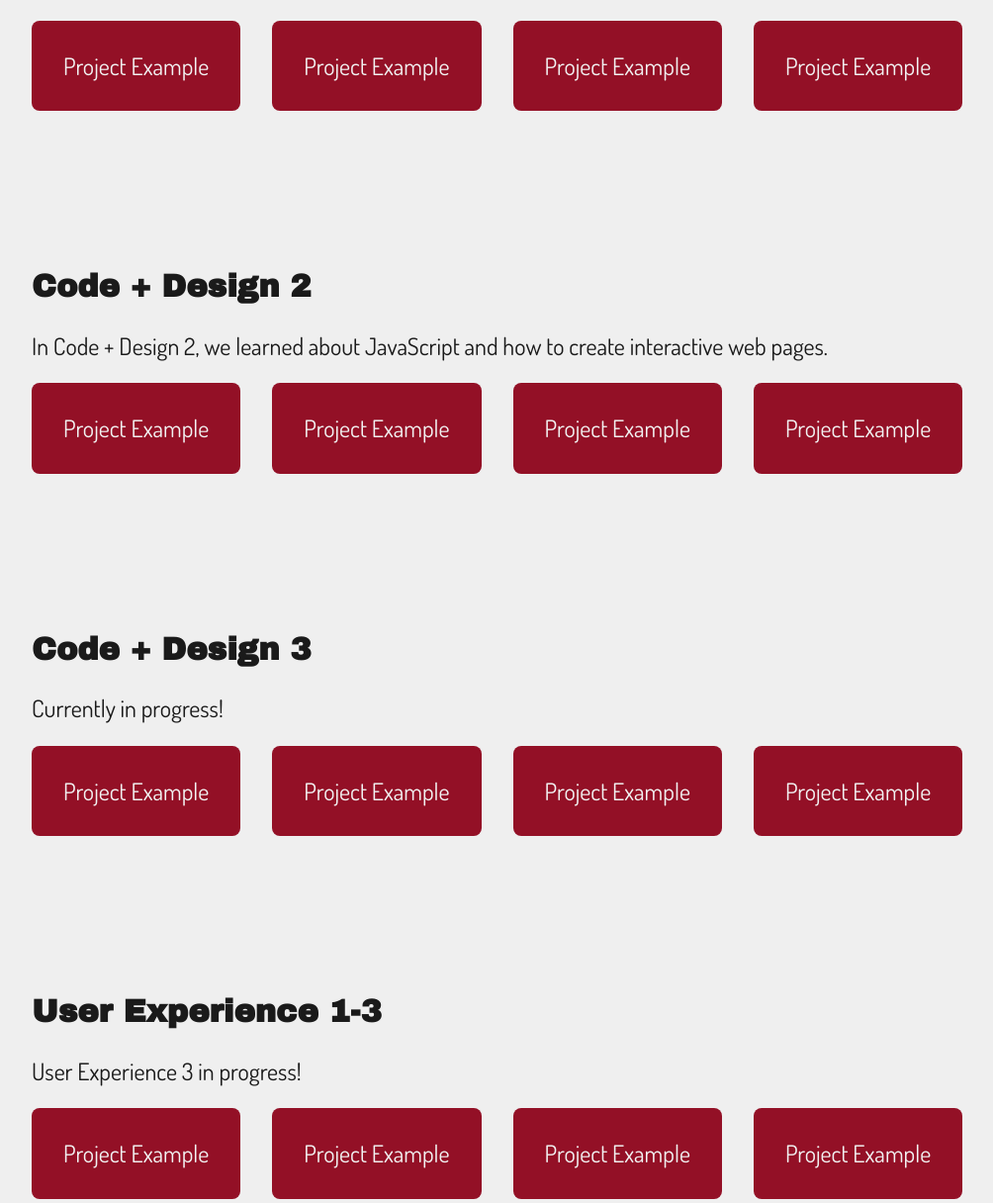
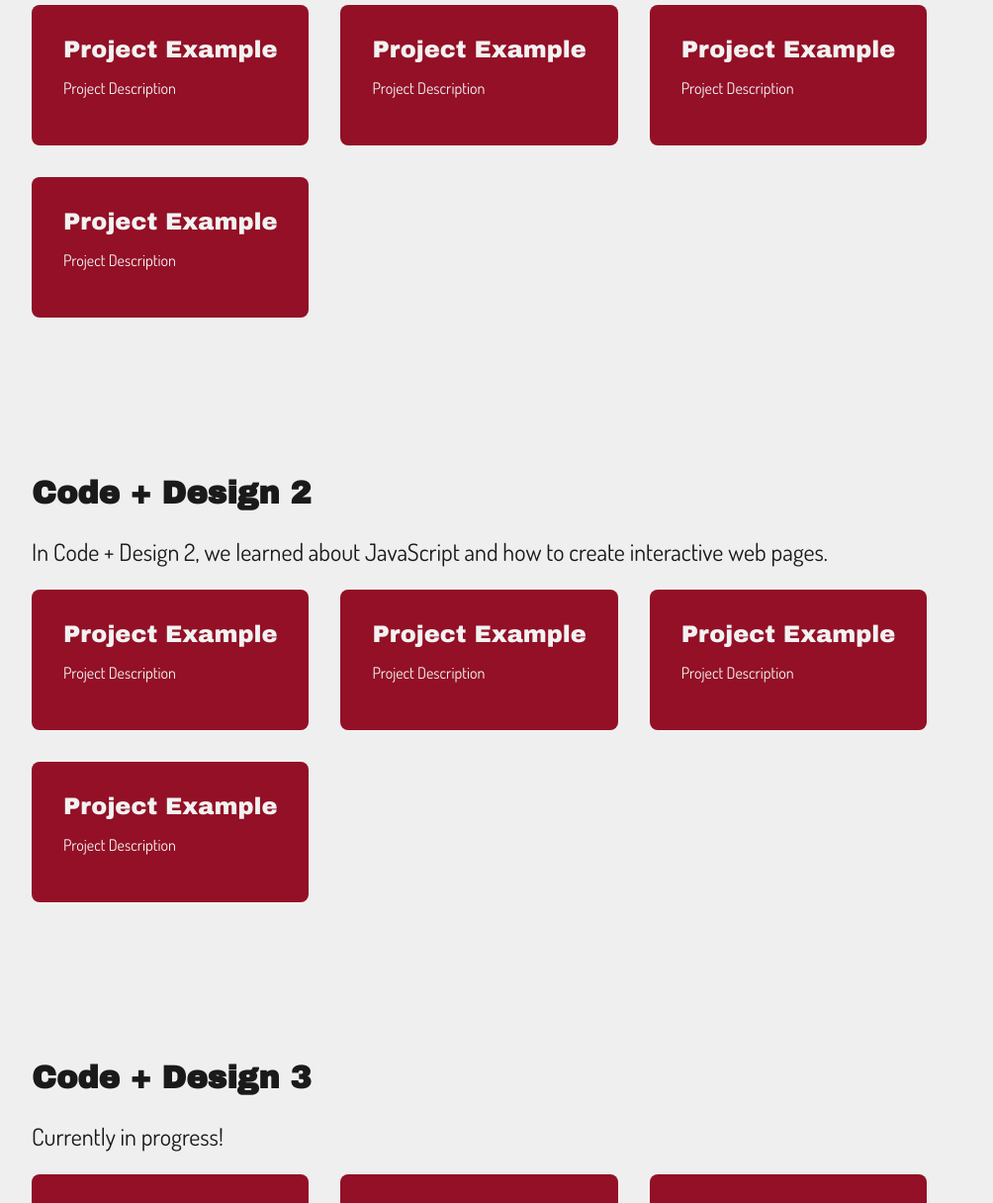
Before and after one commit to lumland03/lumland03.github.io, a website: page pages/ewu-projects.html in a window 1280 px wide. Shown: the part 631-1847 px from the top of the page at 99% size, without its empty margins (32-1036 px from the left). Drawn offline with Linux system fonts and the light colour scheme.

Commit message:
adjusted styles

```diff
--- a/css/styles-ewuProjects.css
+++ b/css/styles-ewuProjects.css
@@ -41,7 +41,7 @@
 header{
     background-color: var(--primary-color);
     margin: 0;
-    padding: var(--SpacingL);
+    padding: var(--SpacingM);
     color: var(--text-colorLight);
     position: sticky;
     top:0;
@@ -69,6 +69,24 @@
     font-size: var(--Sizes__L);
 }
 
+
+header button{
+    background-color: transparent;
+    border: 2px solid var(--text-colorLight);
+    color: var(--text-colorLight);
+    padding: var(--SpacingS) var(--SpacingM);
+    border-radius: var(--Sizes__S);
+    cursor: pointer;
+    font-family: var(--font-family-body);
+    font-size: var(--Sizes__L);
+}
+
+.dropdown-content button{
+    background-color: var(--primary-color);
+    border: none;
+    padding: var(--Sizes__M);
+}
+
 .dropdown{
     position: relative;
     font-family: var(--font-family-body);
@@ -76,17 +94,20 @@
 }
 
 .dropdown-content.active {
-display: block;
+    display: block;
+    position: absolute;
+    border: 2px solid var(--text-colorLight);
+    background-color: var(--primary-color);
+    border-radius: var(--Sizes__S);
+    top: 100%;
+    left: 0;
+    margin: var(--SpacingM) 0 0 0;
 }
 
 
 .dropdown-content{
-    /* display: none; */
-    position: absolute;
-    border-radius: var(--Sizes__S);
-    top: 100%;
-    left: 0;
-    margin: var(--SpacingM) 0 0 0;
+    display: none;
+
 
 }
 
@@ -130,17 +151,23 @@
 
 
 .projects{
-    font-family: var(--font-family-body);
-    font-size: var(--Sizes__L);
     background-color: var(--secondary-color);
     padding: var(--SpacingL);
     border-radius: var(--Sizes__S);
 
 }
 
+.projects p{
+    color: var(--text-colorLight);
+    font-family: var(--font-family-body);
+    font-size: var(--Sizes__M);
+}
+
 .projects a{
     color: var(--text-colorLight);
     text-decoration: none;
+    font-family: var(--font-family-head);
+    font-size: var(--Sizes__L);
 }
 
 footer{
--- a/pages/ewu-projects.html
+++ b/pages/ewu-projects.html
@@ -28,9 +28,9 @@
             <div class="dropdown">
                 <button class="theme-toggle">Theme</button>
             <div class="dropdown-content">
+                <button class="system">System</button>
                 <button class="light">Light</button>
                 <button class="dark">Dark</button>
-                <button class="system">System</button>
             </div>
             </div>
         </nav>
@@ -46,10 +46,10 @@
                 <h2>Code + Design 1</h2>
                 <p>In Code + Design 1, we learned the basics of HTML and CSS.</p>
                 <div class="pageContainer">
-                    <div class="projects"> <a href="">Project Example</a></div>
-                    <div class="projects"> <a href="">Project Example</a></div>
-                    <div class="projects"> <a href="">Project Example</a></div>
-                    <div class="projects"> <a href="">Project Example</a></div>
+                    <div class="projects"> <a href="">Project Example</a> <p>Project Description</p></div>
+                    <div class="projects"> <a href="">Project Example</a> <p>Project Description</p></div>
+                    <div class="projects"> <a href="">Project Example</a> <p>Project Description</p></div>
+                    <div class="projects"> <a href="">Project Example</a> <p>Project Description</p></div>
                 </div>
             </section>
 
@@ -57,10 +57,10 @@
                 <h2>Code + Design 2</h2>
                 <p>In Code + Design 2, we learned about JavaScript and how to create interactive web pages.</p>
                 <div class="pageContainer">
-                    <div class="projects"> <a href="">Project Example</a></div>
-                    <div class="projects"> <a href="">Project Example</a></div>
-                    <div class="projects"> <a href="">Project Example</a></div>
-                    <div class="projects"> <a href="">Project Example</a></div>
+                    <div class="projects"> <a href="">Project Example</a> <p>Project Description</p></div>
+                    <div class="projects"> <a href="">Project Example</a> <p>Project Description</p></div>
+                    <div class="projects"> <a href="">Project Example</a> <p>Project Description</p></div>
+                    <div class="projects"> <a href="">Project Example</a> <p>Project Description</p></div>
                 </div>
             </section>
 
@@ -68,10 +68,10 @@
                 <h2>Code + Design 3</h2>
                 <p>Currently in progress!</p>
                 <div class="pageContainer">
-                    <div class="projects"> <a href="">Project Example</a></div>
-                    <div class="projects"> <a href="">Project Example</a></div>
-                    <div class="projects"> <a href="">Project Example</a></div>
-                    <div class="projects"> <a href="">Project Example</a></div>
+                    <div class="projects"> <a href="">Project Example</a> <p>Project Description</p></div>
+                    <div class="projects"> <a href="">Project Example</a> <p>Project Description</p></div>
+                    <div class="projects"> <a href="">Project Example</a> <p>Project Description</p></div>
+                    <div class="projects"> <a href="">Project Example</a> <p>Project Description</p></div>
                 </div>
             </section>
 
@@ -79,10 +79,10 @@
                 <h2>User Experience 1-3</h2>
                 <p>User Experience 3 in progress!</p>
                 <div class="pageContainer">
-                    <div class="projects"> <a href="">Project Example</a></div>
-                    <div class="projects"> <a href="">Project Example</a></div>
-                    <div class="projects"> <a href="">Project Example</a></div>
-                    <div class="projects"> <a href="">Project Example</a></div>
+                    <div class="projects"> <a href="">Project Example</a> <p>Project Description</p></div>
+                    <div class="projects"> <a href="">Project Example</a> <p>Project Description</p></div>
+                    <div class="projects"> <a href="">Project Example</a> <p>Project Description</p></div>
+                    <div class="projects"> <a href="">Project Example</a> <p>Project Description</p></div>
                 </div>
             </section>
 
--- a/scripts/ewu-projects-main.js
+++ b/scripts/ewu-projects-main.js
@@ -15,6 +15,7 @@
 
 const themeToggle = document.querySelector('.theme-toggle');
 const dropdownContent = document.querySelector('.dropdown-content');
+const dropdownContainer = document.querySelector('.dropdown');
 const lightToggle = document.querySelector('.light')
 const darkToggle = document.querySelector('.dark')
 const systemToggle = document.querySelector('.system')
@@ -62,8 +63,7 @@
 
 // Close dropdown when clicking outside
 document.addEventListener('click', function(e) {
-  const dropdown = document.querySelector('.dropdown-content');
-  if (!dropdown.contains(e.target)) {
+  if (!dropdownContainer.contains(e.target)) {
     dropdownContent.classList.remove('active');
   }
 });
```
